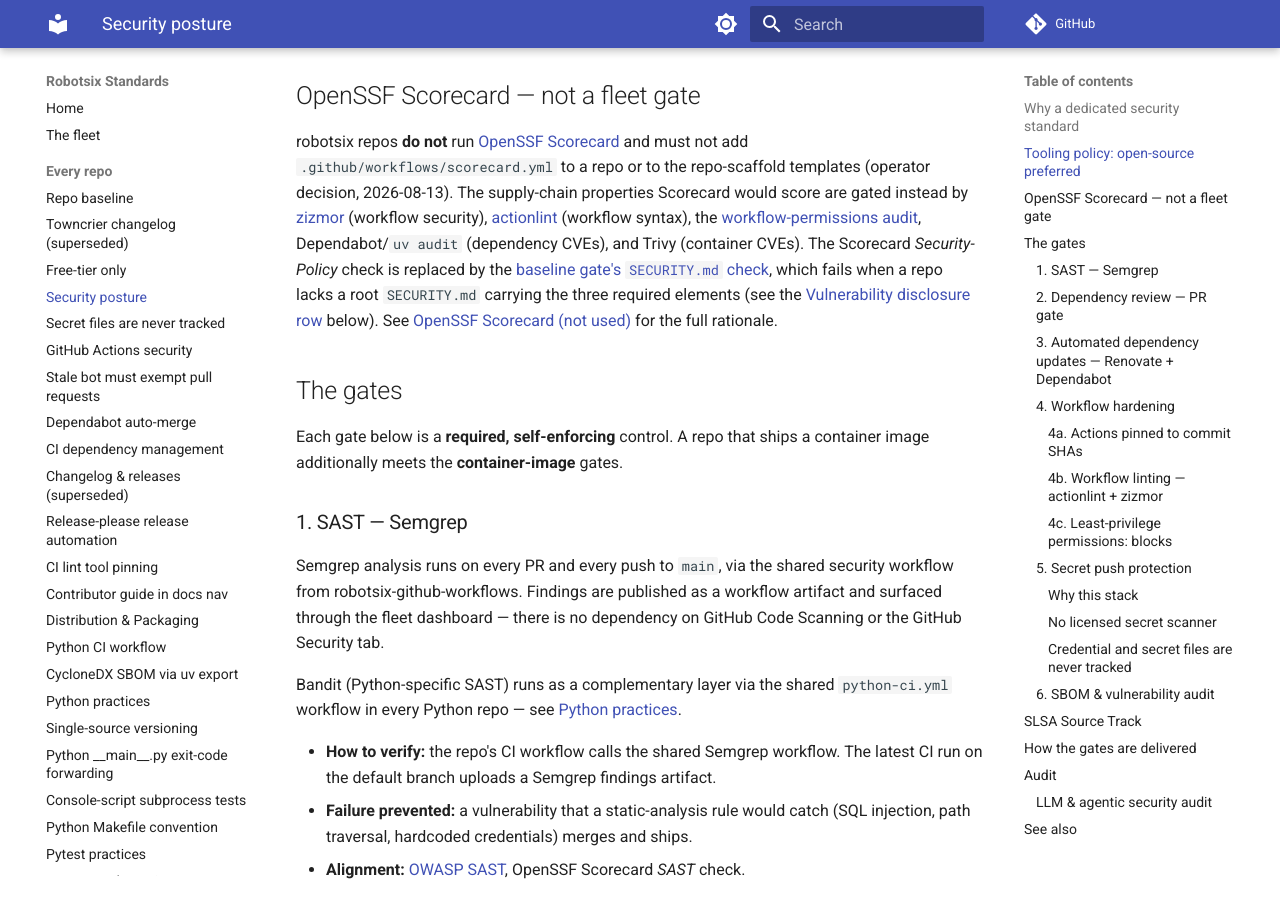
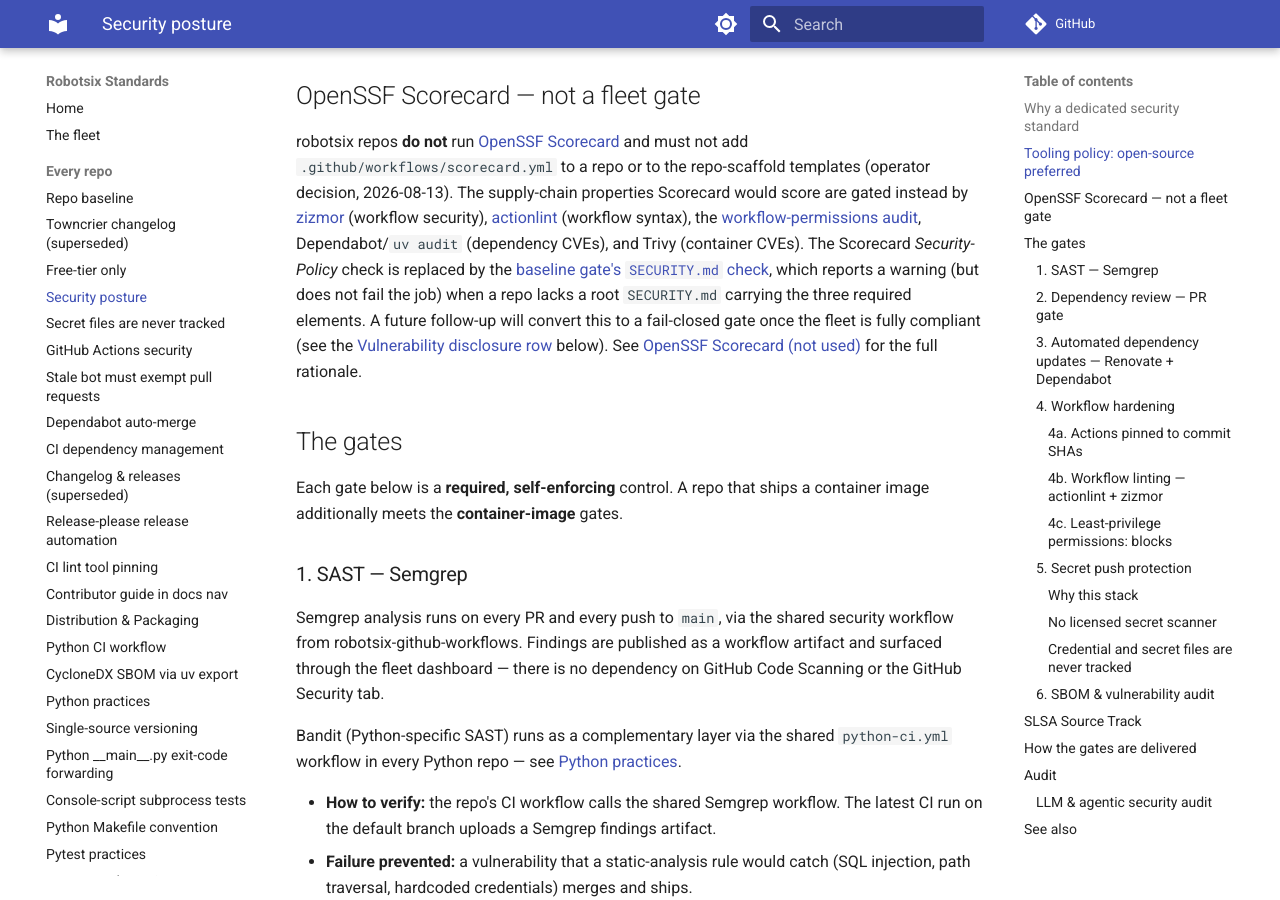
Before and after one commit to damien-robotsix/robotsix-standards, an MkDocs documentation site: the page built from docs/security-posture.md, in a window 1280 px wide and 900 px high, scrolled down 1487 px. Built offline with MkDocs 1.6.1 and Material for MkDocs 9.7.7, drawn with Linux system fonts in a browser that asks for light colours; comment, search, counter and statistics services are not loaded.

Commit message:
chore: SECURITY.md is a MUST in repo-baseline but no gate or template enforces it (Scorecard Security-Policy / OpenSSF Badge gap) (20260906T013619Z-security-md-is-a-must-in-repo-baseline-b-cd34) [WIP]

```diff
--- a/docs/security-posture.md
+++ b/docs/security-posture.md
@@ -78,8 +78,10 @@
 Dependabot/`uv audit` (dependency CVEs), and Trivy (container CVEs). The
 Scorecard *Security-Policy* check is replaced by the
 [baseline gate's `SECURITY.md` check](repo-baseline.md#ci-and-security-gates),
-which fails when a repo lacks a root `SECURITY.md` carrying the three required
-elements (see the [Vulnerability disclosure row](#audit) below). See
+which reports a warning (but does not fail the job) when a repo lacks a root
+`SECURITY.md` carrying the three required elements. A future follow-up will
+convert this to a fail-closed gate once the fleet is fully compliant (see the
+[Vulnerability disclosure row](#audit) below). See
 [OpenSSF Scorecard (not used)](scorecard.md) for the full rationale.
 
 ## The gates
```
